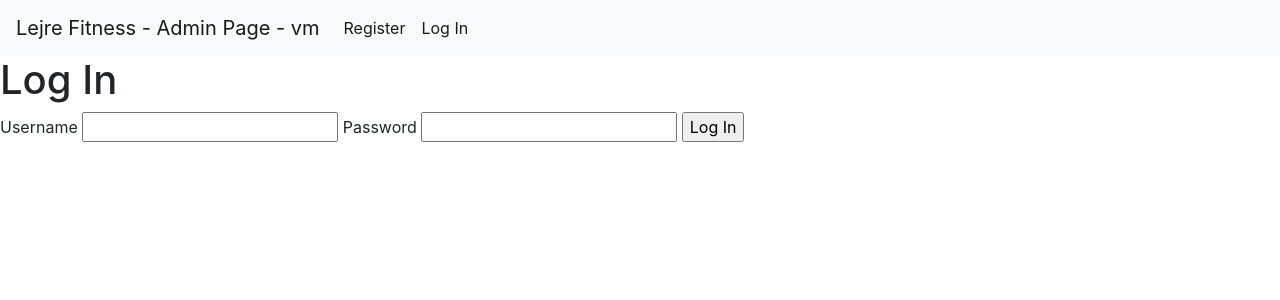
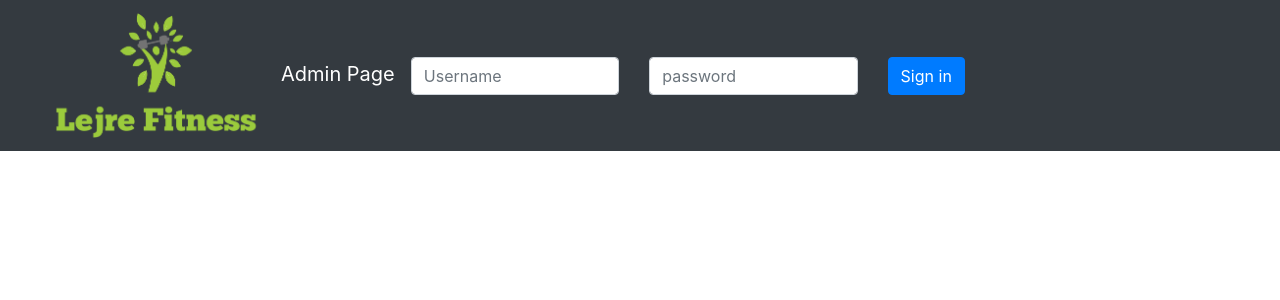
Before and after one commit to simcax/lf-admin, a Flask app: page /auth/login in a window 1280 px wide. Shown: the top 300 px of the page. Run offline with Flask 2, Linux system fonts and the light colour scheme; some libraries are stand-ins or nearby versions.

Commit message:
Cleanup and nicer gui
Removed creation of sqllite dir
Better error when login fails
Added logo to the navigation bar

```diff
--- a/app/__init__.py
+++ b/app/__init__.py
@@ -16,23 +16,6 @@ app.config.from_object(__name__)
 # Start the server side session
 Session(app)
 
-
-
-
-# ensure the instance folder exists
-try:
-    os.makedirs(app.instance_path)
-except OSError:
-    pass
-
-@app.route('/hello')
-def home():
-    print(app.config['SECRET_KEY'])
-    print(app.config)
-    session['test'] = "Hello"
-    return "Hello!"
-
-
 from . import db
 db.init_app(app)
 
--- a/app/auth.py
+++ b/app/auth.py
@@ -63,7 +63,8 @@ def login():
             session['user_email'] = userData['email']
             return redirect(url_for('accesstokens.index'))
 
-        flash(error)
+        flash(error,'login_error')
+
 
     return render_template('auth/login.html', hostname=hostname)
 
@@ -84,8 +85,7 @@ def lfUserLogin(username, password):
         r = requests.post(url,auth=(apiUser, apiPass), json=loginData)
         if r.status_code != 200:
             data = json.loads(r.text)
-            id = data['id']
-            error = 'Incorrect username or password.<br>Status code: {}'.format(r.status_code)
+            error = 'Incorrect username or password.'
     except requests.exceptions.RequestException as e:
         raise(SystemExit(e))
     return error,r
@@ -105,7 +105,7 @@ def load_logged_in_user():
             users = json.loads(r.text)
             for user in users:
                 if user['MemberId'] == user_id:
-                    g.user = user['MemberId']
+                    g.user = user
                     break
         except requests.exceptions.RequestException as e:
             raise(SystemExit(e))
--- a/app/templates/auth/login.html
+++ b/app/templates/auth/login.html
@@ -1,15 +1,7 @@
 {% extends 'base.html' %}
-
-{% block header %}
-  <h1>{% block title %}Log In{% endblock %}</h1>
+{% include 'layout.html' %}
+{% block body %}
+{% if error %}
+    <p class=error><strong>Error:</strong> {{ error }}
+  {% endif %}
 {% endblock %}
-
-{% block content %}
-  <form method="post">
-    <label for="username">Username</label>
-    <input name="username" id="username" required>
-    <label for="password">Password</label>
-    <input type="password" name="password" id="password" required>
-    <input type="submit" value="Log In">
-  </form>
-{% endblock %}
--- a/app/templates/base.html
+++ b/app/templates/base.html
@@ -16,7 +16,7 @@
     $('.toast').toast('show');
   });</script>
   <!-- <link rel="stylesheet" href="{{ url_for('static', filename='radio-buttons-colored.css') }}"> -->
-<title>{% block title %}{% endblock %}</title>
+<title>Lejre Fitness - Admin page</title>
 </head>
 <body>
 <!-- <link rel="stylesheet" href="{{ url_for('static', filename='style.css') }}"> -->
@@ -26,9 +26,6 @@
   <header>
     {% block header %}{% endblock %}
   </header>
-  {% for message in get_flashed_messages() %}
-    <div class="flash">{{ message }}</div>
-  {% endfor %}
   {% block content %}{% endblock %}
 </section>
 </body>
--- /dev/null
+++ b/app/templates/layout.html
@@ -0,0 +1,9 @@
+{% with messages = get_flashed_messages() %}
+  {% if messages %}
+    <ul class=flashes>
+    {% for message in messages %}
+      <li>{{ message }}</li>
+    {% endfor %}
+    </ul>
+  {% endif %}
+{% endwith %}
--- /dev/null
+++ b/app/templates/login.html
@@ -0,0 +1,27 @@
+<ul class="nav justify-content-end">
+    <li class="nav justify-content-end">
+        <form method="post">
+            <div class="row">
+                <div class="col">
+                    <input name="username" placeholder="Username" class="form-control"  id="username" required>
+                </div>
+                <div class="col">
+                    <input type="password" placeholder="password" class="form-control" name="password" id="password" required aria-describedby="loginError">
+
+
+                </div>
+                <div class="col">
+                    <button type="submit" class="btn btn-primary">Sign in</button>
+                </div>
+            </div>
+            <div class="row">
+                <div class="col3">{% for message in get_flashed_messages(category_filter=["login_error"]) %}
+                    <div id="loginError" class="flash text-danger">{{ message }}</div>
+                    {% endfor %}</div>
+
+            </div>
+
+    </li>
+</ul>
+
+  </form>
--- a/app/templates/navbar.html
+++ b/app/templates/navbar.html
@@ -1,23 +1,37 @@
-<nav class="navbar navbar-expand-lg navbar-light bg-light">
-
-    <a class="navbar-brand" href="#">Lejre Fitness - Admin Page - {{ hostname }}</a>
+<nav class="navbar navbar-expand-lg navbar-dark bg-dark">
+  <div class="container-fluid">
+    <a class="navbar-brand" href="#"><img src="{{ url_for('static', filename='lejreFitnessLogoTransparentBg.png') }}" height="125" width="250">Admin Page</a>
       <button class="navbar-toggler" type="button" data-toggle="collapse" data-target="#navbarSupportedContent" aria-controls="navbarSupportedContent" aria-expanded="false" aria-label="Toggle navigation">
         <span class="navbar-toggler-icon"></span>
       </button>
 
-    <div class="collapse navbar-collapse" id="navbarSupportedContent">
-    <ul class="navbar-nav mr-auto">
+    <div class="collapse navbar-collapse" id="navbarNav">
+    <ul class="navbar-nav">
+
       {% if g.user %}
-        <li><span>{{ g.user['username'] }}</span>
-        <li class="nav-item active"><a class="nav-link" href="{{ url_for('auth.logout') }}">Log Out</a>
-        <li class="nav-item active"><a class="nav-link" href="{{ url_for('accesstokens.index') }}">Index</a></li>
-        <li class="nav-item active"><a class="nav-link" href="{{ url_for('accesstokens.membersNoTokens')}}">Members Without Tokens</a></li>
-        <li class="nav-item active"><a class="nav-link" href="{{ url_for('accesstokens.membersWithTokens')}}">Members With Tokens</a></li>
-        <li class="nav-item active"><a class="nav-link" href="{{ url_for('accesstokens.refreshMemberData')}}">Refresh Data</a><i class="arrow-counterclockwise"></i></li>
-      {% else %}
-        <li class="nav-item active"><a class="nav-link" href="{{ url_for('auth.register') }}">Register</a>
-        <li class="nav-item active"><a class="nav-link" href="{{ url_for('auth.login') }}">Log In</a>
+        <li class="nav-item">
+          <span class="badge bg-info text-dark"><i class="bi-person"></i>{{ g.user.Email }}</span>
+        </li>
+        <li class="nav-item">
+          <a class="nav-link" href="{{ url_for('auth.logout') }}">Log out</a>
+        </li>
+        <li class="nav-item">
+          <a class="nav-link" href="{{ url_for('accesstokens.index') }}">Index</a>
+        </li>
+        <li class="nav-item"><a class="nav-link" href="{{ url_for('accesstokens.membersNoTokens')}}">Members Without Tokens</a></li>
+        <li class="nav-item"><a class="nav-link" href="{{ url_for('accesstokens.membersWithTokens')}}">Members With Tokens</a></li>
+        <li class="nav-item"><a class="nav-link" href="{{ url_for('accesstokens.refreshMemberData')}}"><svg xmlns="http://www.w3.org/2000/svg" width="16" height="16" fill="currentColor" class="bi bi-arrow-repeat" viewBox="0 0 16 16">
+          <path d="M11.534 7h3.932a.25.25 0 0 1 .192.41l-1.966 2.36a.25.25 0 0 1-.384 0l-1.966-2.36a.25.25 0 0 1 .192-.41zm-11 2h3.932a.25.25 0 0 0 .192-.41L2.692 6.23a.25.25 0 0 0-.384 0L.342 8.59A.25.25 0 0 0 .534 9z"/>
+          <path fill-rule="evenodd" d="M8 3c-1.552 0-2.94.707-3.857 1.818a.5.5 0 1 1-.771-.636A6.002 6.002 0 0 1 13.917 7H12.9A5.002 5.002 0 0 0 8 3zM3.1 9a5.002 5.002 0 0 0 8.757 2.182.5.5 0 1 1 .771.636A6.002 6.002 0 0 1 2.083 9H3.1z"/>
+        </svg> Refresh Data</a><i class="arrow-counterclockwise"></i></li>
       {% endif %}
     </ul>
+
+    {% if not g.user %}
+
+      {% include 'login.html' %}
+    {% endif %}
+
+    {% block content %}{% endblock %}
   </div>
   </nav>
```
Also changed, not shown: app/static/lejreFitnessLogoTransparentBg.png (added).
